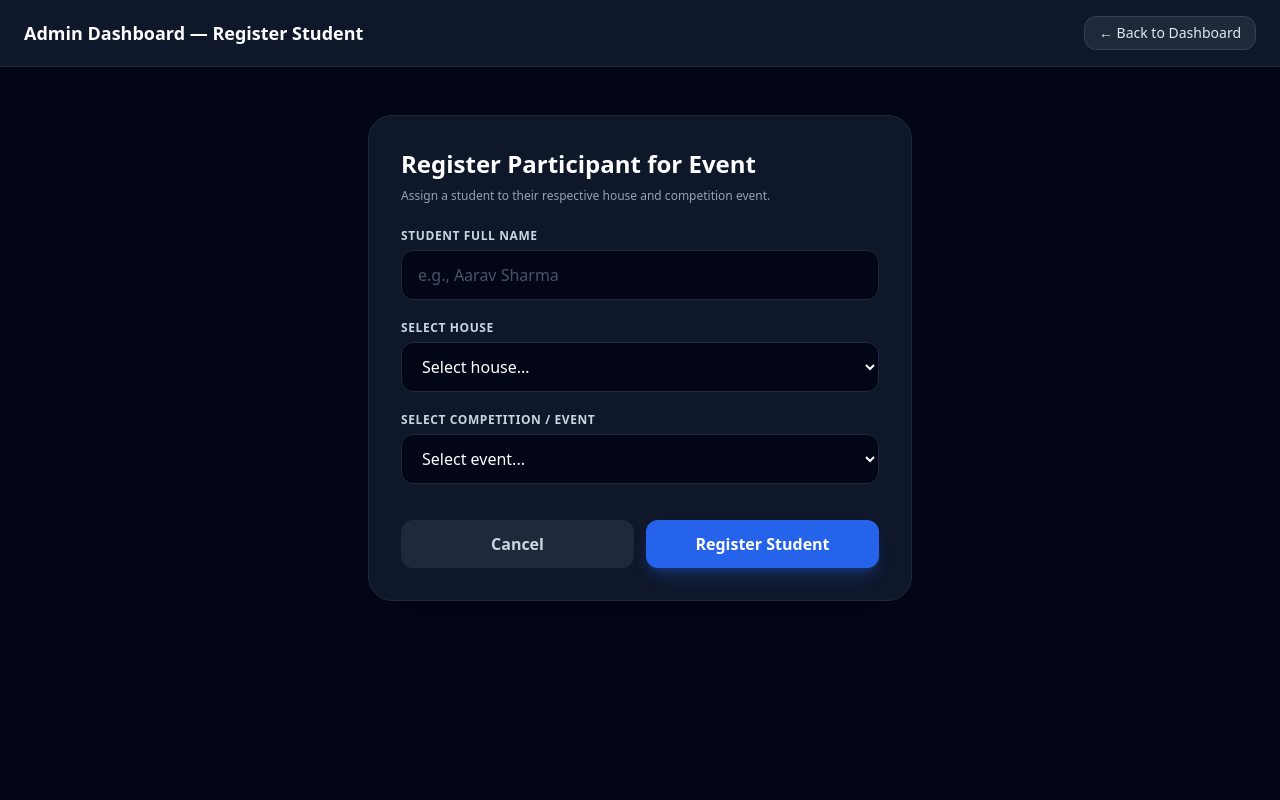
After one commit to garimanegii22/schoolprojectportal, a Flask app: page /admin/register-student in a window 1280 px wide. The commit adds this page. Run offline with Flask 3, Linux system fonts and the light colour scheme; a user stored in the database is signed in; data comes from the database, SQL or seed files in the repository; data that the repository does not hold is empty; some libraries are stand-ins or nearby versions.

Commit message:
Fix SQLite date parsing error and add student registration route and form interface

```diff
--- a/app_package/routes/admin.py
+++ b/app_package/routes/admin.py
@@ -2,6 +2,7 @@ from flask import Blueprint, render_template, redirect, url_for, flash, request
 from flask_login import login_required, current_user, login_user, logout_user
 from app_package.models import Admin, House, Competition, ParticipantRegistration, Result
 from app_package import db
+from datetime import datetime
 
 admin_bp = Blueprint('admin_bp', __name__)
 
@@ -9,7 +10,7 @@ admin_bp = Blueprint('admin_bp', __name__)
 def login():
     if request.method == 'POST':
         username = request.form.get('username')
-        password = request.form.get('admin_pass')  # Matches custom login input to bypass browser warnings
+        password = request.form.get('admin_pass')
         admin = Admin.query.filter_by(username=username).first()
         if admin and admin.check_password(password):
             login_user(admin)
@@ -36,7 +37,39 @@ def dashboard():
 @login_required
 def students():
     participants = ParticipantRegistration.query.all()
-    return render_template('admin/students.html', participants=participants)
+    houses = House.query.all()
+    competitions = Competition.query.all()
+    return render_template('admin/students.html', participants=participants, houses=houses, competitions=competitions)
+
+@admin_bp.route('/register-student', methods=['GET', 'POST'])
+@login_required
+def register_student():
+    if request.method == 'POST':
+        student_name = request.form.get('student_name')
+        house_id = request.form.get('house_id', type=int)
+        competition_id = request.form.get('competition_id', type=int)
+
+        if not student_name or not house_id or not competition_id:
+            flash('All fields are required for student registration.', 'danger')
+            return redirect(url_for('admin_bp.register_student'))
+
+        try:
+            new_reg = ParticipantRegistration(
+                student_name=student_name.strip(),
+                house_id=house_id,
+                competition_id=competition_id
+            )
+            db.session.add(new_reg)
+            db.session.commit()
+            flash(f'Student "{student_name}" successfully registered!', 'success')
+            return redirect(url_for('admin_bp.students'))
+        except Exception as e:
+            db.session.rollback()
+            flash(f'Error registering student: {str(e)}', 'danger')
+
+    houses = House.query.all()
+    competitions = Competition.query.all()
+    return render_template('admin/register_student.html', houses=houses, competitions=competitions)
 
 @admin_bp.route('/add-event', methods=['GET', 'POST'])
 @login_required
@@ -44,18 +77,21 @@ def add_event():
     if request.method == 'POST':
         name = request.form.get('name')
         category = request.form.get('category')
-        event_date = request.form.get('date')  # Fixed: Captures event date to satisfy database NOT NULL constraint
+        date_str = request.form.get('date')
         max_points = request.form.get('max_points', type=int)
 
-        if not name or not category or not event_date or not max_points:
+        if not name or not category or not date_str or not max_points:
             flash('All fields including date are required.', 'danger')
             return redirect(url_for('admin_bp.add_event'))
 
         try:
+            # Convert string date into a Python date object to satisfy SQLite Date type
+            parsed_date = datetime.strptime(date_str, '%Y-%m-%d').date()
+
             new_competition = Competition(
                 name=name.strip(),
                 category=category.strip(),
-                event_date=event_date,
+                event_date=parsed_date,
                 max_points=max_points
             )
             db.session.add(new_competition)
--- /dev/null
+++ b/app_package/templates/admin/register_student.html
@@ -0,0 +1,72 @@
+<!DOCTYPE html>
+<html lang="en">
+<head>
+    <meta charset="UTF-8">
+    <meta name="viewport" content="width=device-width, initial-scale=1.0">
+    <title>Register Student - Admin Portal</title>
+    <script src="https://cdn.tailwindcss.com"></script>
+</head>
+<body class="bg-slate-950 text-slate-100 min-h-screen flex flex-col font-sans">
+
+    <!-- Admin Header -->
+    <nav class="bg-slate-900 border-b border-slate-800 px-6 py-4 flex justify-between items-center shadow-md">
+        <h1 class="text-lg font-bold text-white">Admin Dashboard — Register Student</h1>
+        <a href="{{ url_for('admin_bp.dashboard') }}" class="px-3.5 py-1.5 text-sm bg-slate-800 hover:bg-slate-700 text-slate-200 border border-slate-700 rounded-xl transition font-medium">
+            &larr; Back to Dashboard
+        </a>
+    </nav>
+
+    <main class="flex-1 max-w-xl w-full mx-auto px-4 py-12">
+        <div class="bg-slate-900 border border-slate-800 rounded-3xl p-6 sm:p-8 shadow-2xl">
+            <h2 class="text-2xl font-black text-white mb-2">Register Participant for Event</h2>
+            <p class="text-xs text-slate-400 mb-6">Assign a student to their respective house and competition event.</p>
+
+            <form method="POST" action="" class="space-y-5">
+                <input type="hidden" name="csrf_token" value="{{ csrf_token() }}"/>
+
+                <!-- Student Name -->
+                <div>
+                    <label class="block text-xs font-bold uppercase tracking-wider text-slate-300 mb-1.5">Student Full Name</label>
+                    <input type="text" name="student_name" required placeholder="e.g., Aarav Sharma"
+                           class="w-full bg-slate-950 border border-slate-800 rounded-xl px-4 py-3 text-white placeholder-slate-600 focus:outline-none focus:border-blue-500 transition">
+                </div>
+
+                <!-- House Selection -->
+                <div>
+                    <label class="block text-xs font-bold uppercase tracking-wider text-slate-300 mb-1.5">Select House</label>
+                    <select name="house_id" required class="w-full bg-slate-950 border border-slate-800 rounded-xl px-4 py-3 text-white focus:outline-none focus:border-blue-500 transition">
+                        <option value="" disabled selected>Select house...</option>
+                        {% for house in houses %}
+                            <option value="{{ house.id }}">{{ house.name }} House</option>
+                        {% endfor %}
+                    </select>
+                </div>
+
+                <!-- Competition Selection -->
+                <div>
+                    <label class="block text-xs font-bold uppercase tracking-wider text-slate-300 mb-1.5">Select Competition / Event</label>
+                    <select name="competition_id" required class="w-full bg-slate-950 border border-slate-800 rounded-xl px-4 py-3 text-white focus:outline-none focus:border-blue-500 transition">
+                        <option value="" disabled selected>Select event...</option>
+                        {% for comp in competitions %}
+                            <option value="{{ comp.id }}">{{ comp.name }} ({{ comp.category }})</option>
+                        {% endfor %}
+                    </select>
+                </div>
+
+                <!-- Form Actions -->
+                <div class="pt-4 flex gap-3">
+                    <a href="{{ url_for('admin_bp.dashboard') }}"
+                       class="w-1/2 text-center bg-slate-800 hover:bg-slate-700 text-slate-300 py-3 rounded-xl font-semibold transition">
+                        Cancel
+                    </a>
+                    <button type="submit"
+                            class="w-1/2 bg-blue-600 hover:bg-blue-500 text-white py-3 rounded-xl font-semibold shadow-lg shadow-blue-600/30 transition">
+                        Register Student
+                    </button>
+                </div>
+            </form>
+        </div>
+    </main>
+
+</body>
+</html>
```
Also changed, not shown: app_package/templates/admin/dashboard.html (+12 -6 lines).
